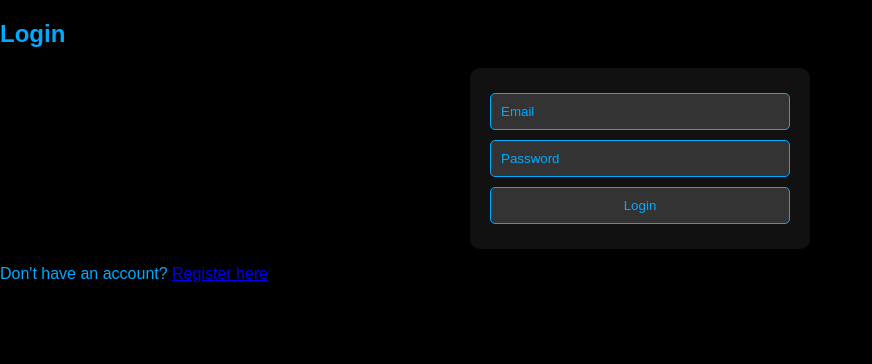
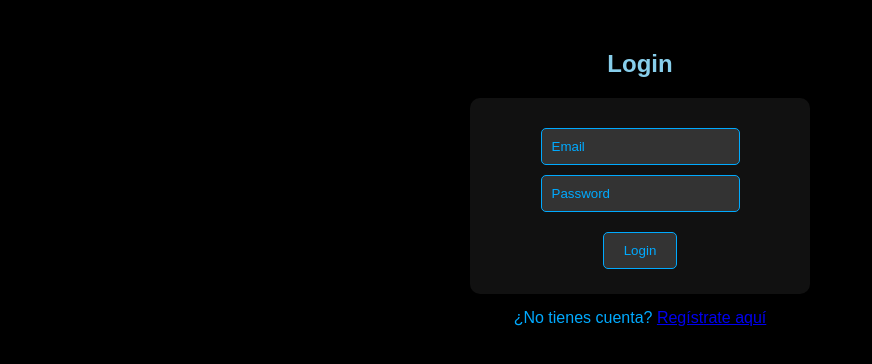
Before and after one commit to Andres-Lugo/front, a React (Create React App) app in the folder client/: page /login in a window 1280 px wide. Shown: the top 364 px of the page, without its empty margins (0-872 px from the left). Built offline with nearby package versions, Linux system fonts and the light colour scheme; no server answers; the HTML template or start-up script is replaced by a standard one.

Commit message:
fix: debug registro

```diff
--- a/client/src/components/login.js
+++ b/client/src/components/login.js
@@ -7,38 +7,41 @@ function Login({ setIsAuthenticated }) {
   const [error, setError] = useState('');
   const navigate = useNavigate();
 
+  // ✅ Detecta si hay URL en variables de entorno o usa localhost por defecto
+  const API_BASE_URL = process.env.REACT_APP_API_BASE_URL || "http://localhost:5000";
+
   const handleChange = (e) => {
     setForm({ ...form, [e.target.name]: e.target.value });
   };
 
-    const handleSubmit = (e) => {
+  const handleSubmit = async (e) => {
     e.preventDefault();
 
-        axios.post('http://localhost:5000/auth/login', form)
-            .then(response => {
-                console.log(response.data); // Verificar respuesta
-                localStorage.setItem('token', response.data.token);
+    try {
+      const response = await axios.post(`${API_BASE_URL}/auth/login`, form);
+
+      // ✅ Guardar token en localStorage
+      localStorage.setItem("token", response.data.token);
+
       setIsAuthenticated(true);
-                navigate('/');
-            })
-            .catch(err => {
-                console.error('Login error:', err.response ? err.response.data : err);
-                setError('Login failed');
-            });
+      navigate("/");
+    } catch (err) {
+      console.error("Login error:", err.response ? err.response.data : err);
+      setError(err.response?.data?.message || "Error al iniciar sesión");
+    }
   };
 
-
-
-
   return (
-        <div>
-            <h2>Login</h2>
-            <form onSubmit={handleSubmit}>
+    <div style={{ textAlign: "center", marginTop: "50px" }}>
+      <h2 style={{ color: "skyblue" }}>Login</h2>
+      <form onSubmit={handleSubmit} style={{ display: "inline-block", padding: "20px", background: "#111", borderRadius: "10px" }}>
         <input
           name="email"
+          type="email"
           placeholder="Email"
           value={form.email}
           onChange={handleChange}
+          style={{ display: "block", margin: "10px auto", padding: "10px", borderRadius: "5px" }}
         />
         <input
           name="password"
@@ -46,11 +49,14 @@ function Login({ setIsAuthenticated }) {
           placeholder="Password"
           value={form.password}
           onChange={handleChange}
+          style={{ display: "block", margin: "10px auto", padding: "10px", borderRadius: "5px" }}
         />
-                {error && <p style={{ color: 'red' }}>{error}</p>}
-                <button type="submit">Login</button>
+        {error && <p style={{ color: "red" }}>{error}</p>}
+        <button type="submit" style={{ marginTop: "10px", padding: "10px 20px", borderRadius: "5px" }}>Login</button>
       </form>
-            <p>Don't have an account? <Link to="/register">Register here</Link></p> {/* Enlace a la página de registro */}
+      <p style={{ marginTop: "15px" }}>
+        ¿No tienes cuenta? <Link to="/register">Regístrate aquí</Link>
+      </p>
     </div>
   );
 }
```
Lines whose indentation alone changed are shown as unchanged.
